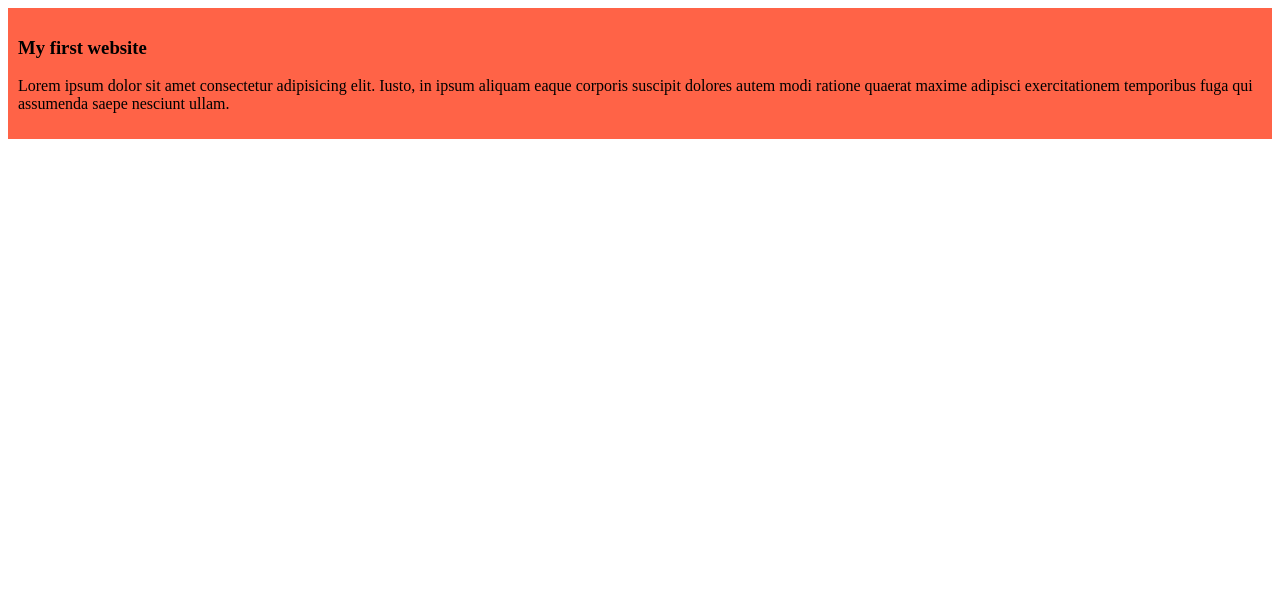
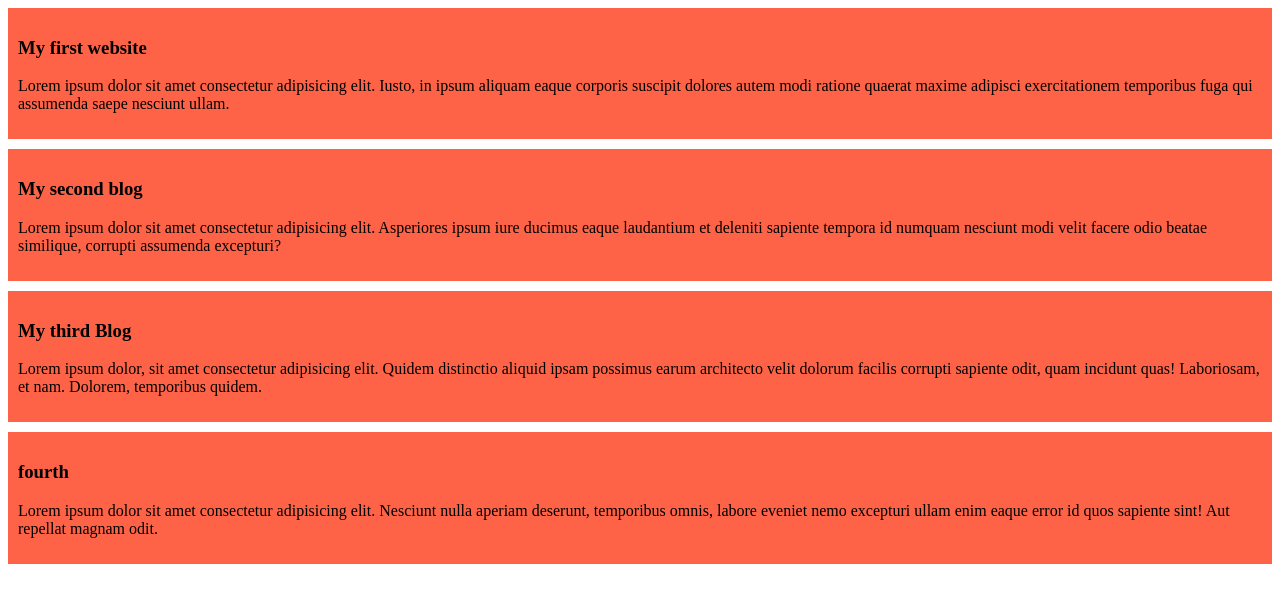
Before and after one commit to shahriar764/my-simple-website, a plain HTML site: page index.html in a window 1280 px wide. Drawn offline with Linux system fonts and the light colour scheme.

Commit message:
added the second and third blog

```diff
--- a/index.html
+++ b/index.html
@@ -11,5 +11,19 @@
         <h3> My first website</h3>
         <p>Lorem ipsum dolor sit amet consectetur adipisicing elit. Iusto, in ipsum aliquam eaque corporis suscipit dolores autem modi ratione quaerat maxime adipisci exercitationem temporibus fuga qui assumenda saepe nesciunt ullam.</p>
     </div>
+    <div>
+        <h3> My second blog</h3>
+        <p>Lorem ipsum dolor sit amet consectetur adipisicing elit. Asperiores ipsum iure ducimus eaque laudantium et deleniti sapiente tempora id numquam nesciunt modi velit facere odio beatae similique, corrupti assumenda excepturi?</p>
+    </div>
+    <div>
+        <h3> My third Blog</h3>
+        <p> Lorem ipsum dolor, sit amet consectetur adipisicing elit. Quidem distinctio aliquid ipsam possimus earum architecto velit dolorum facilis corrupti sapiente odit, quam incidunt quas! Laboriosam, et nam. Dolorem, temporibus quidem.</p>
+
+    </div>
+    <div>
+        <h3>fourth</h3>
+        <p>Lorem ipsum dolor sit amet consectetur adipisicing elit. Nesciunt nulla aperiam deserunt, temporibus omnis, labore eveniet nemo excepturi ullam enim eaque error id quos sapiente sint! Aut repellat magnam odit.</p>
+
+    </div>
 </body>
 </html>
--- a/style/blog.css
+++ b/style/blog.css
@@ -1,4 +1,5 @@
 div{
     background-color:tomato;
     padding:10px;
+    margin-bottom:10px;
 }
```
